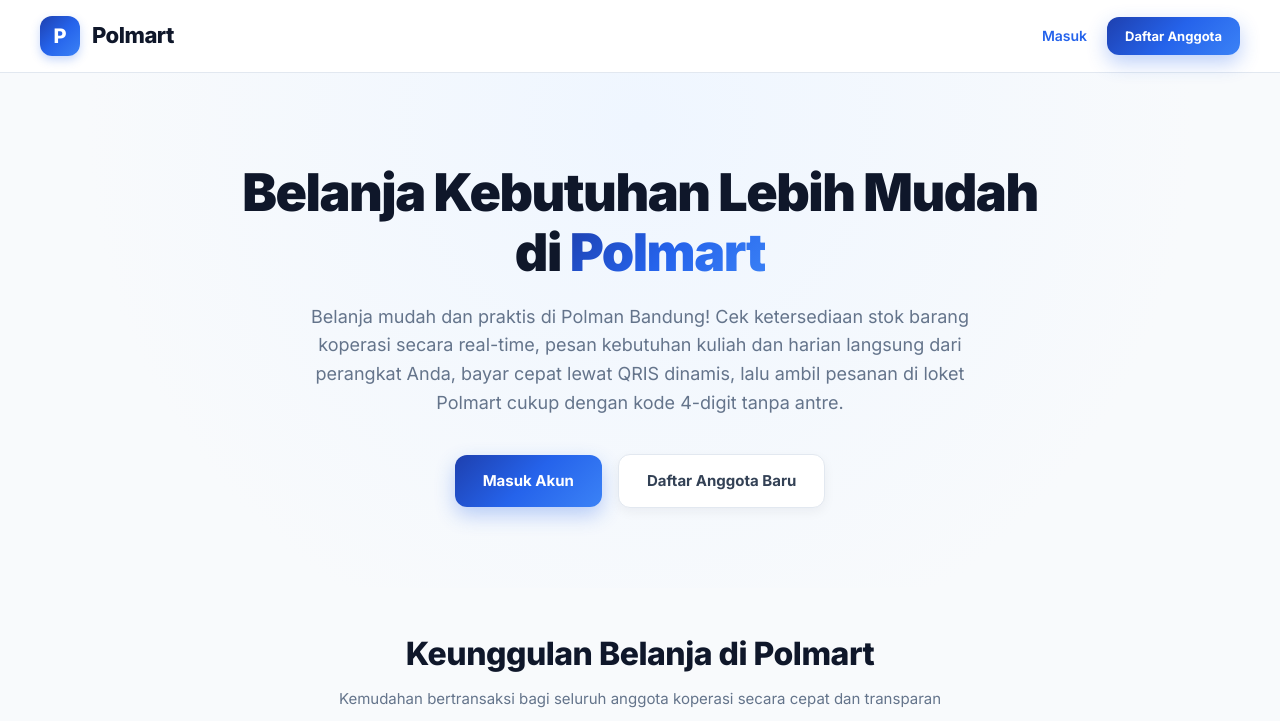
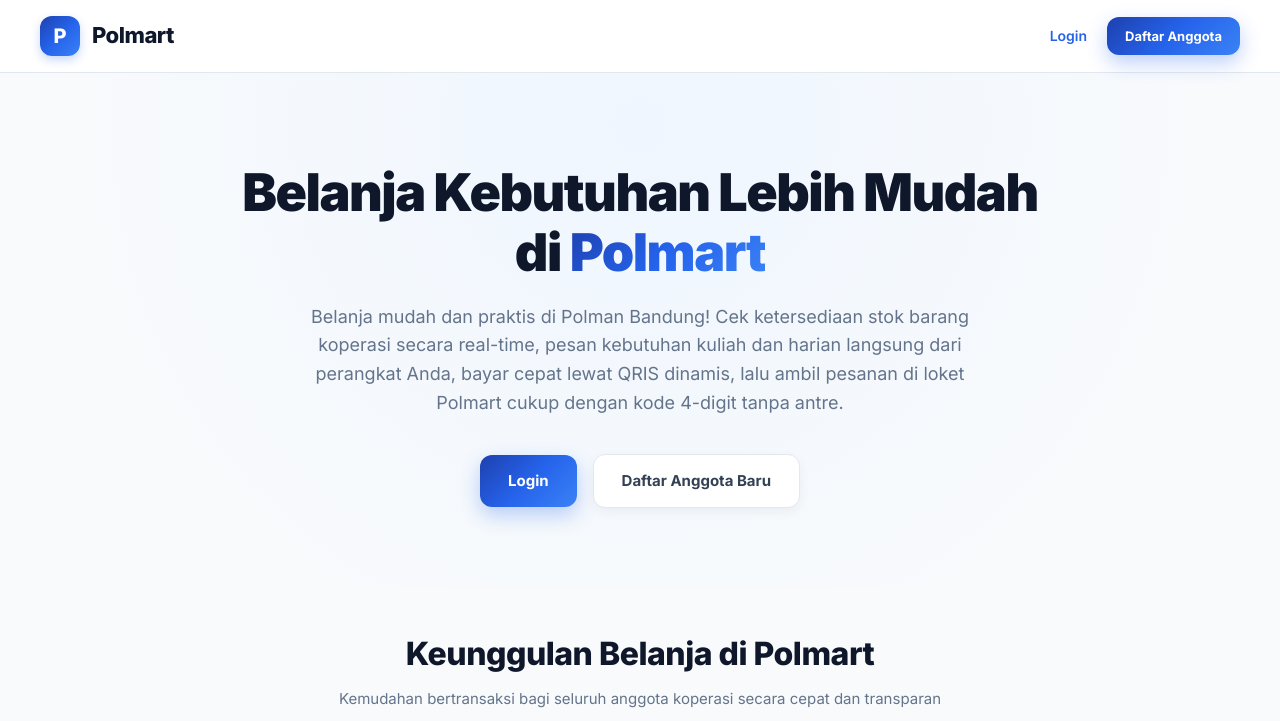
Before and after one commit to AlvinXIV/Polmart, a Laravel app: page / in a window 1280 px wide. Shown: the top 721 px of the page. Run offline with Laravel 12, Linux system fonts and the light colour scheme; style sheets or scripts are compiled from the project's sources.

Commit message:
perbaiki bug login

```diff
--- a/docker-compose.yml
+++ b/docker-compose.yml
@@ -39,7 +39,7 @@ services:
     image: dpage/pgadmin4:latest
     container_name: polmart_pgadmin
     environment:
-      PGADMIN_DEFAULT_EMAIL: admin@polmart.local
+      PGADMIN_DEFAULT_EMAIL: admin@polmart.com
       PGADMIN_DEFAULT_PASSWORD: adminpassword
     ports:
       - "5050:80"
--- a/resources/views/welcome.blade.php
+++ b/resources/views/welcome.blade.php
@@ -333,12 +333,12 @@
 
         <div class="landing-nav-links">
             @if (Route::has('login'))
+                <a href="{{ route('login') }}" class="landing-nav-link" style="color: #2563eb;">Login</a>
                 @auth
                     <a href="{{ Auth::user()->isAdmin() ? route('admin.dashboard') : route('anggota.dashboard') }}" class="btn-hero-primary" style="padding: 9px 18px; font-size: 13px;">
                         Dashboard Saya
                     </a>
                 @else
-                    <a href="{{ route('login') }}" class="landing-nav-link" style="color: #2563eb;">Masuk</a>
                     <a href="{{ route('register') }}" class="btn-hero-primary" style="padding: 9px 18px; font-size: 13px;">
                         Daftar Anggota
                     </a>
@@ -362,9 +362,12 @@
                 <a href="{{ Auth::user()->isAdmin() ? route('admin.dashboard') : route('anggota.dashboard') }}" class="btn-hero-primary">
                     Buka Dashboard Saya
                 </a>
+                <a href="{{ route('login') }}" class="btn-hero-secondary">
+                    Login
+                </a>
             @else
                 <a href="{{ route('login') }}" class="btn-hero-primary">
-                    Masuk Akun
+                    Login
                 </a>
                 <a href="{{ route('register') }}" class="btn-hero-secondary">
                     Daftar Anggota Baru
--- a/routes/auth.php
+++ b/routes/auth.php
@@ -11,16 +11,16 @@ use App\Http\Controllers\Auth\RegisteredUserController;
 use App\Http\Controllers\Auth\VerifyEmailController;
 use Illuminate\Support\Facades\Route;
 
+Route::get('login', [AuthenticatedSessionController::class, 'create'])
+    ->name('login');
+
+Route::post('login', [AuthenticatedSessionController::class, 'store']);
+
 Route::middleware('guest')->group(function () {
     Route::get('register', [RegisteredUserController::class, 'create'])
         ->name('register');
 
     Route::post('register', [RegisteredUserController::class, 'store']);
-
-    Route::get('login', [AuthenticatedSessionController::class, 'create'])
-        ->name('login');
-
-    Route::post('login', [AuthenticatedSessionController::class, 'store']);
 
     Route::get('forgot-password', [PasswordResetLinkController::class, 'create'])
         ->name('password.request');
```
